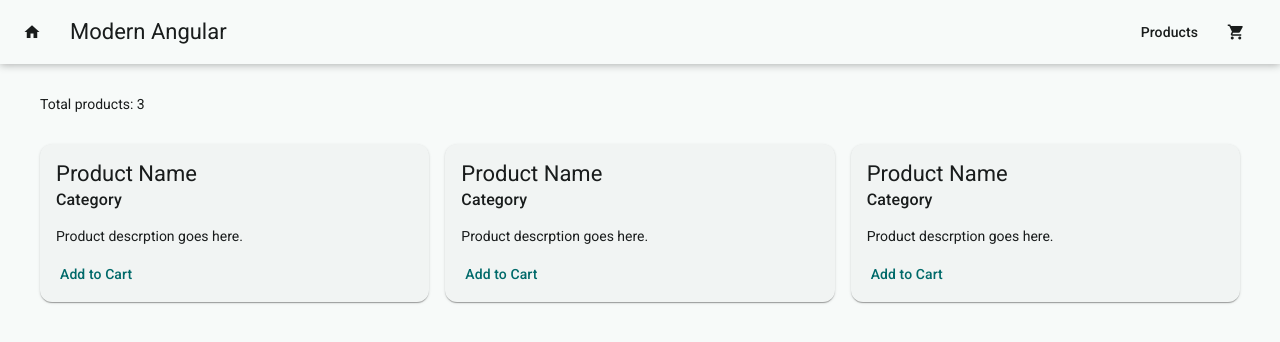
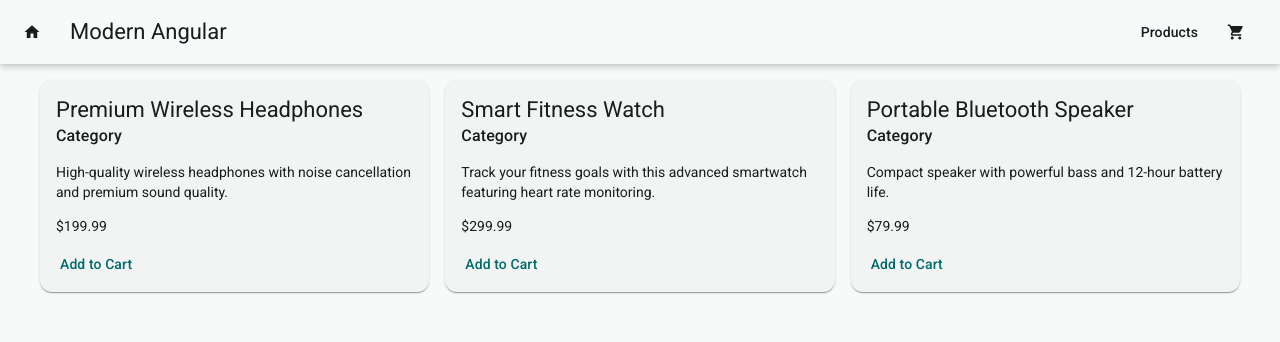
Before and after one commit to dev-mariana/modern-angular-course, an Angular app: page / in a window 1280 px wide. Shown: the top 342 px of the page. Built offline with nearby package versions, Linux system fonts and the light colour scheme.

Commit message:
passing data to child components with input()

```diff
--- a/src/app/products/product-card/product-card.html
+++ b/src/app/products/product-card/product-card.html
@@ -1,14 +1,15 @@
 <mat-card class="product-card">
   <mat-card-header>
-    <mat-card-title>Product Name</mat-card-title>
+    <mat-card-title>{{ product().name }}</mat-card-title>
     <mat-card-subtitle>Category</mat-card-subtitle>
   </mat-card-header>
 
   <mat-card-content>
-    <p>Product descrption goes here.</p>
+    <p>{{ product().description }}</p>
+    <p class="product-price">${{ product().price }}</p>
   </mat-card-content>
 
   <mat-card-actions>
-    <button mat-button>Add to Cart</button>
+    <button mat-button>{{ addButtonLabel() }}</button>
   </mat-card-actions>
 </mat-card>
--- a/src/app/products/product-card/product-card.ts
+++ b/src/app/products/product-card/product-card.ts
@@ -1,6 +1,7 @@
-import { Component } from '@angular/core';
+import { Component, input } from '@angular/core';
 import { MatButtonModule } from '@angular/material/button';
 import { MatCardModule } from '@angular/material/card';
+import { Product } from '../product';
 
 @Component({
   selector: 'app-product-card',
@@ -8,4 +9,7 @@
   templateUrl: './product-card.html',
   styleUrl: './product-card.scss',
 })
-export class ProductCard {}
+export class ProductCard {
+  readonly product = input.required<Product>();
+  readonly addButtonLabel = input('Add to Cart');
+}
--- a/src/app/products/products-grid/products-grid.html
+++ b/src/app/products/products-grid/products-grid.html
@@ -1,9 +1,7 @@
 <div class="products-container">
-  <p>Total products: {{ products().length }}</p>
-
   <div class="products-grid">
     @for (product of products(); track product.id) {
-      <app-product-card />
+      <app-product-card [product]="product" />
     } @empty {
       <div class="empty-state">
         <mat-icon>inventory_2</mat-icon>
```
